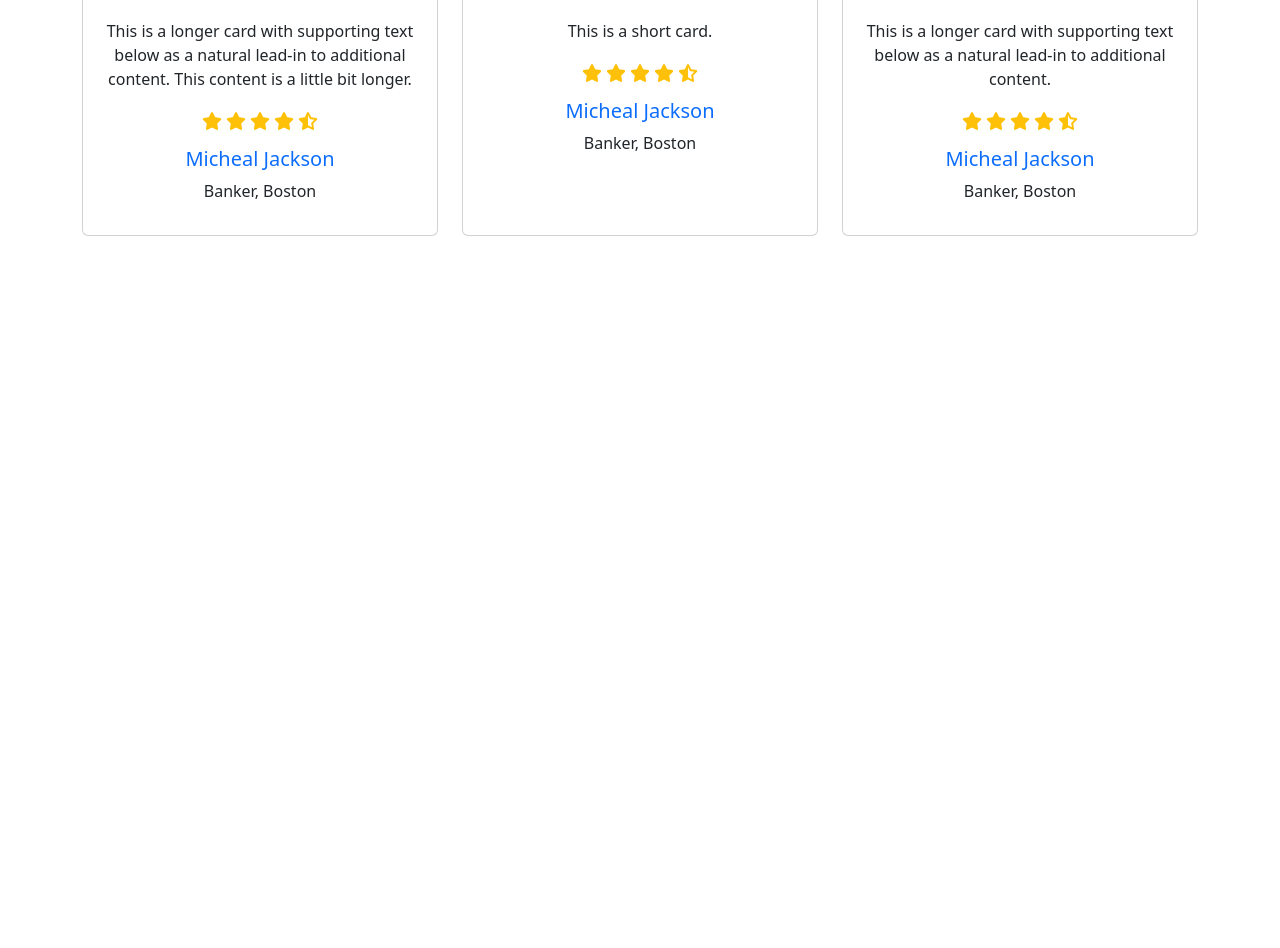
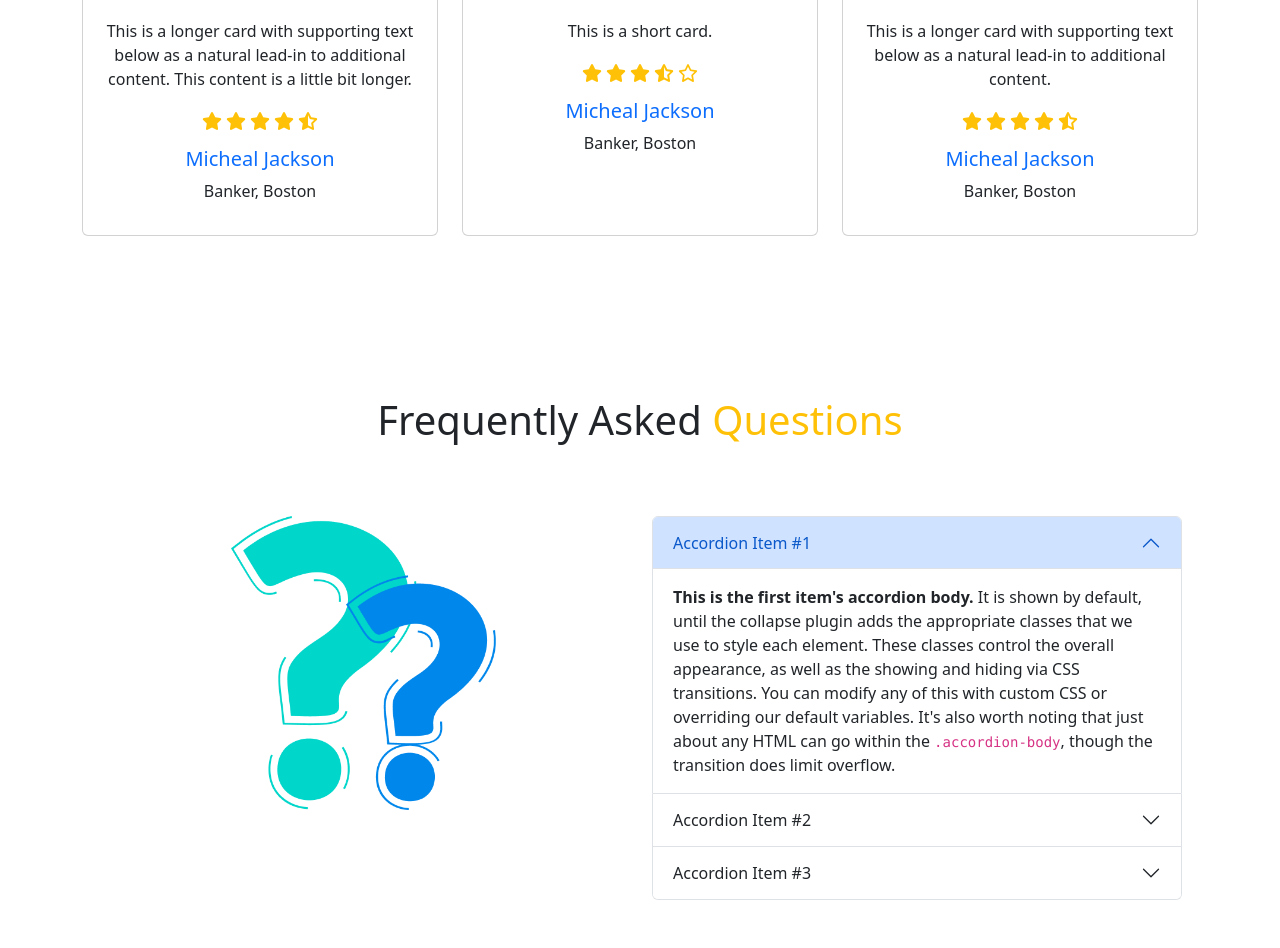
Before and after one commit to FaisalAhmedNour/Bikerz-Zone, a plain HTML site: page index.html in a window 1280 px wide. Shown: the part 2096-3044 px from the top of the page. Before the commit the page ends 2396 px from the top, so only its background shows below. Drawn offline with Linux system fonts and the light colour scheme.

Commit message:
FAQ added

```diff
--- a/index.html
+++ b/index.html
@@ -206,8 +206,8 @@
                                 <img style="width: 20px;" src="images/icons/star-solid.svg">
                                 <img style="width: 20px;" src="images/icons/star-solid.svg">
                                 <img style="width: 20px;" src="images/icons/star-solid.svg">
-                                <img style="width: 20px;" src="images/icons/star-solid.svg">
                                 <img style="width: 20px;" src="images/icons/star-half-stroke-solid.svg">
+                                <img style="width: 20px;" src="images/icons/star-regular.svg">
                             </p>
                             <h5 class="card-title text-primary">Micheal Jackson</h5>
                             <p>Banker, Boston</p>
@@ -233,11 +233,76 @@
                 </div>
             </div>
         </section>
+
+        <!-- faq -->
+        <section class="mt-5 px-3 py-5 .bg-secondary-subtle rounded">
+            <h1 class="text-center my-5">Frequently Asked <span class="text-warning">Questions</span></h1>
+            <div class="row row-cols-1 row-cols-md-2 mt-5 g-4">
+                <div class="col text-center">
+                    <img class="w-50" src="images/faq.png">
+                </div>
+                <div class="col">
+                    <div class="accordion" id="accordionExample">
+                        <div class="accordion-item">
+                            <h2 class="accordion-header" id="headingOne">
+                                <button class="accordion-button" type="button" data-bs-toggle="collapse" data-bs-target="#collapseOne"
+                                    aria-expanded="true" aria-controls="collapseOne">
+                                    Accordion Item #1
+                                </button>
+                            </h2>
+                            <div id="collapseOne" class="accordion-collapse collapse show" aria-labelledby="headingOne"
+                                data-bs-parent="#accordionExample">
+                                <div class="accordion-body">
+                                    <strong>This is the first item's accordion body.</strong> It is shown by default, until the collapse
+                                    plugin adds the appropriate classes that we use to style each element. These classes control the overall
+                                    appearance, as well as the showing and hiding via CSS transitions. You can modify any of this with
+                                    custom CSS or overriding our default variables. It's also worth noting that just about any HTML can go
+                                    within the <code>.accordion-body</code>, though the transition does limit overflow.
+                                </div>
+                            </div>
+                        </div>
+                        <div class="accordion-item">
+                            <h2 class="accordion-header" id="headingTwo">
+                                <button class="accordion-button collapsed" type="button" data-bs-toggle="collapse"
+                                    data-bs-target="#collapseTwo" aria-expanded="false" aria-controls="collapseTwo">
+                                    Accordion Item #2
+                                </button>
+                            </h2>
+                            <div id="collapseTwo" class="accordion-collapse collapse" aria-labelledby="headingTwo"
+                                data-bs-parent="#accordionExample">
+                                <div class="accordion-body">
+                                    <strong>This is the second item's accordion body.</strong> It is hidden by default, until the collapse
+                                    plugin adds the appropriate classes that we use to style each element. These classes control the overall
+                                    appearance, as well as the showing and hiding via CSS transitions. You can modify any of this with
+                                    custom CSS or overriding our default variables. It's also worth noting that just about any HTML can go
+                                    within the <code>.accordion-body</code>, though the transition does limit overflow.
+                                </div>
+                            </div>
+                        </div>
+                        <div class="accordion-item">
+                            <h2 class="accordion-header" id="headingThree">
+                                <button class="accordion-button collapsed" type="button" data-bs-toggle="collapse"
+                                    data-bs-target="#collapseThree" aria-expanded="false" aria-controls="collapseThree">
+                                    Accordion Item #3
+                                </button>
+                            </h2>
+                            <div id="collapseThree" class="accordion-collapse collapse" aria-labelledby="headingThree"
+                                data-bs-parent="#accordionExample">
+                                <div class="accordion-body">
+                                    <strong>This is the third item's accordion body.</strong> It is hidden by default, until the collapse
+                                    plugin adds the appropriate classes that we use to style each element. These classes control the overall
+                                    appearance, as well as the showing and hiding via CSS transitions. You can modify any of this with
+                                    custom CSS or overriding our default variables. It's also worth noting that just about any HTML can go
+                                    within the <code>.accordion-body</code>, though the transition does limit overflow.
+                                </div>
+                            </div>
+                        </div>
+                    </div>
+                </div>
+            </div>
+        </section>
     </main>
 
-    <footer>
-
-    </footer>
 
 
     <!-- js -->
```
